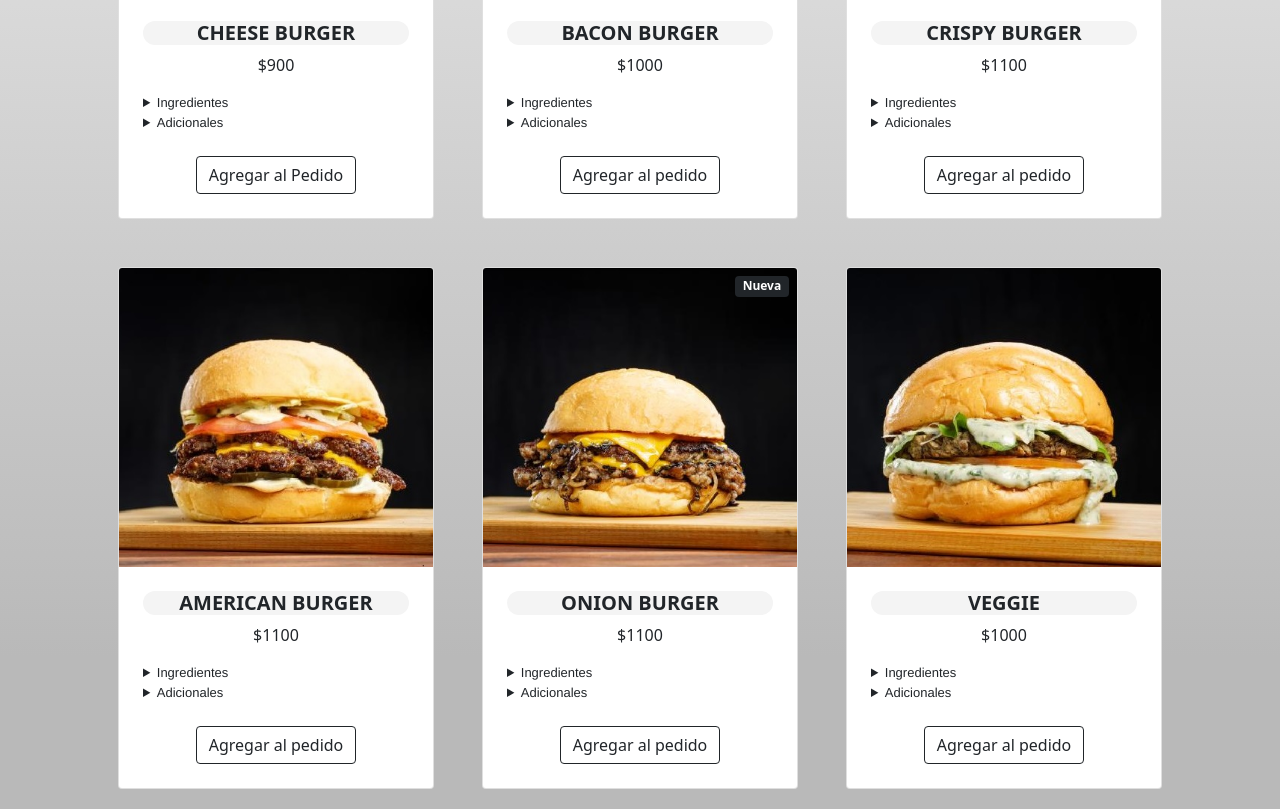
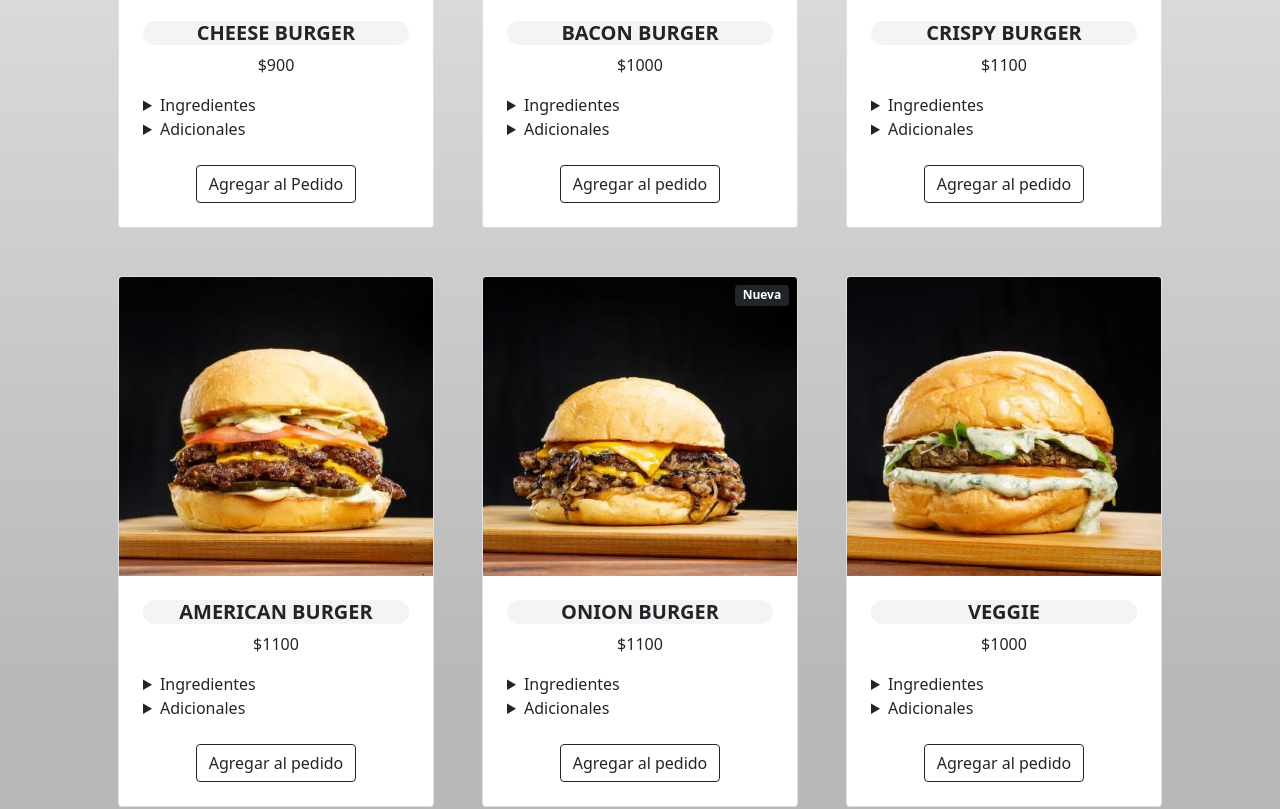
Before and after one commit to Nicov55/Javascript---T-Burger-E-commerce-, a plain HTML site: page index.html in a window 1280 px wide. Shown: the part 864-1673 px from the top of the page. Drawn offline with nearby package versions, Linux system fonts and the light colour scheme; some packages are replaced by stand-ins of ours; a script that the page names is missing.

Commit message:
Fin de Proyecto.

```diff
--- a/css/main.css
+++ b/css/main.css
@@ -61,9 +61,9 @@ body {
 
 summary {
     text-align: left;
-    font-size: 13px;
+    font-size: 16px;
     text-align: left;
-    font-family: 'Franklin Gothic Medium', 'Arial Narrow', Arial, sans-serif;
+
 }
 
 
```
